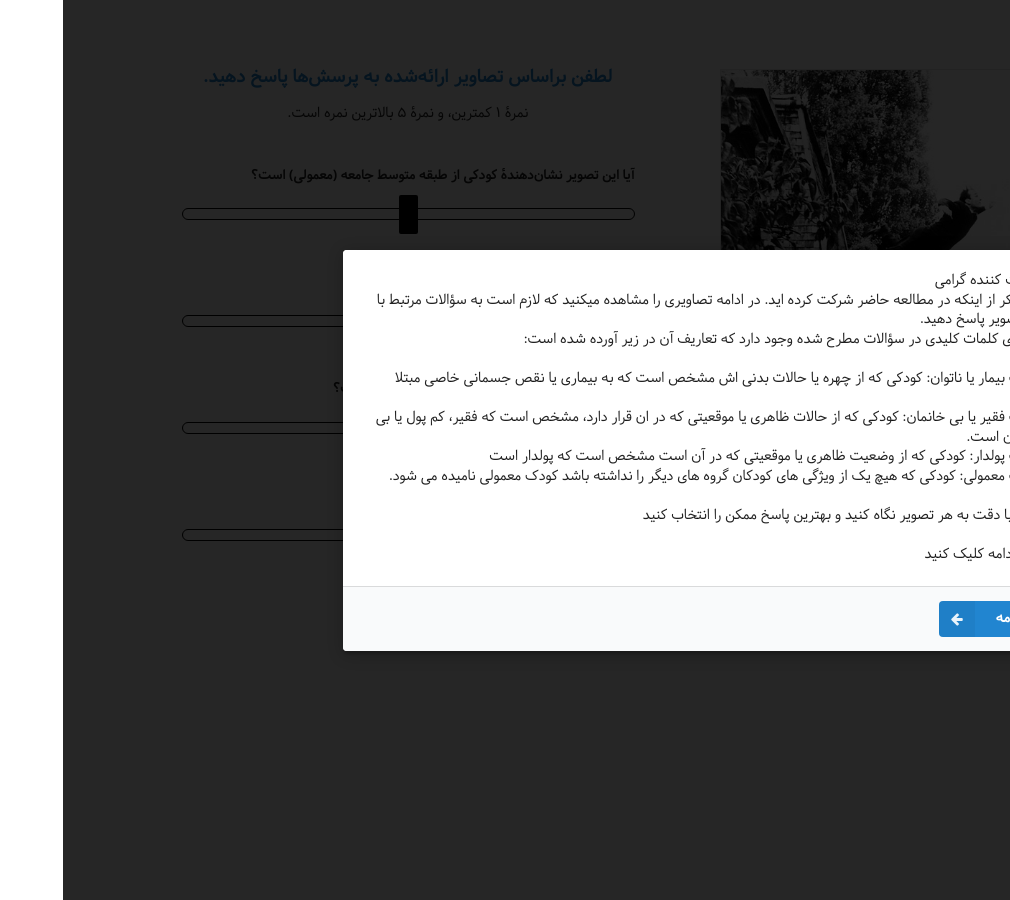
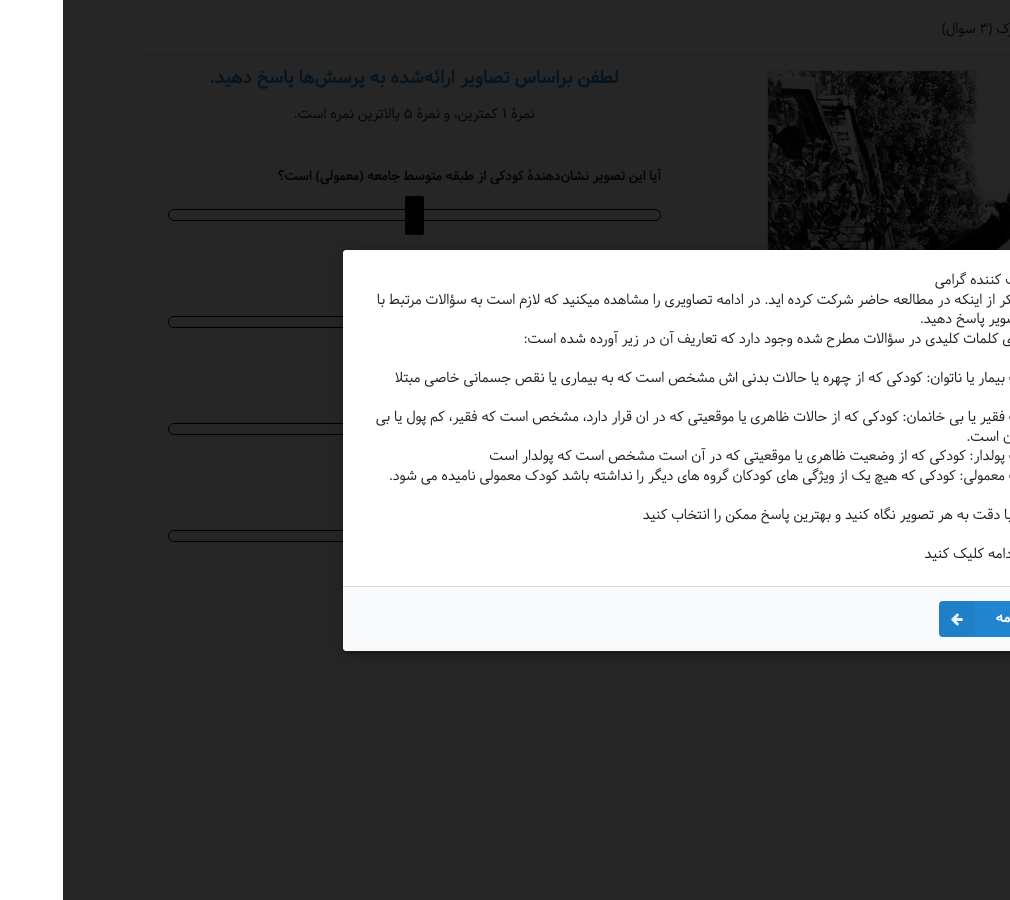
Before and after one commit to morteza/cog.onto.ir, a Jekyll site: the page scm2016/index.html, which Jekyll copies as it is, in a window 1280 px wide. Shown: the whole page, without its empty margins (270-1280 px from the left). Built offline with Jekyll 4.4.1, drawn with Linux system fonts in a browser that asks for light colours.

Commit message:
Improve SCM2016

```diff
--- a/scm2016/index.html
+++ b/scm2016/index.html
@@ -16,11 +16,20 @@
   </head>
   <body class="ui container">
 
+  <!--
     <ul id="menu" style="display:none">
       <li><a class="disabled scroll" href="#">آزمون جدید</a></li>
       <li><a class="disabled scroll" href="#">نمایش نتایجِ موجود</a></li>
       <li><a class="disabled scroll" href="#">ارسال نتایج به سرور</a></li>
     </ul>
+  -->
+    <div class="ui top aligned right aligned stackable page grid" id="common-content">
+      <div class="sixteen wide column">
+        سوالات مشترک (۳ سوال)
+      </div>
+    </div>
+
+    <div class="ui divider"></div>
 
     <div class="ui top aligned center aligned two column stackable grid" id="content">
       <div class="column">
```
